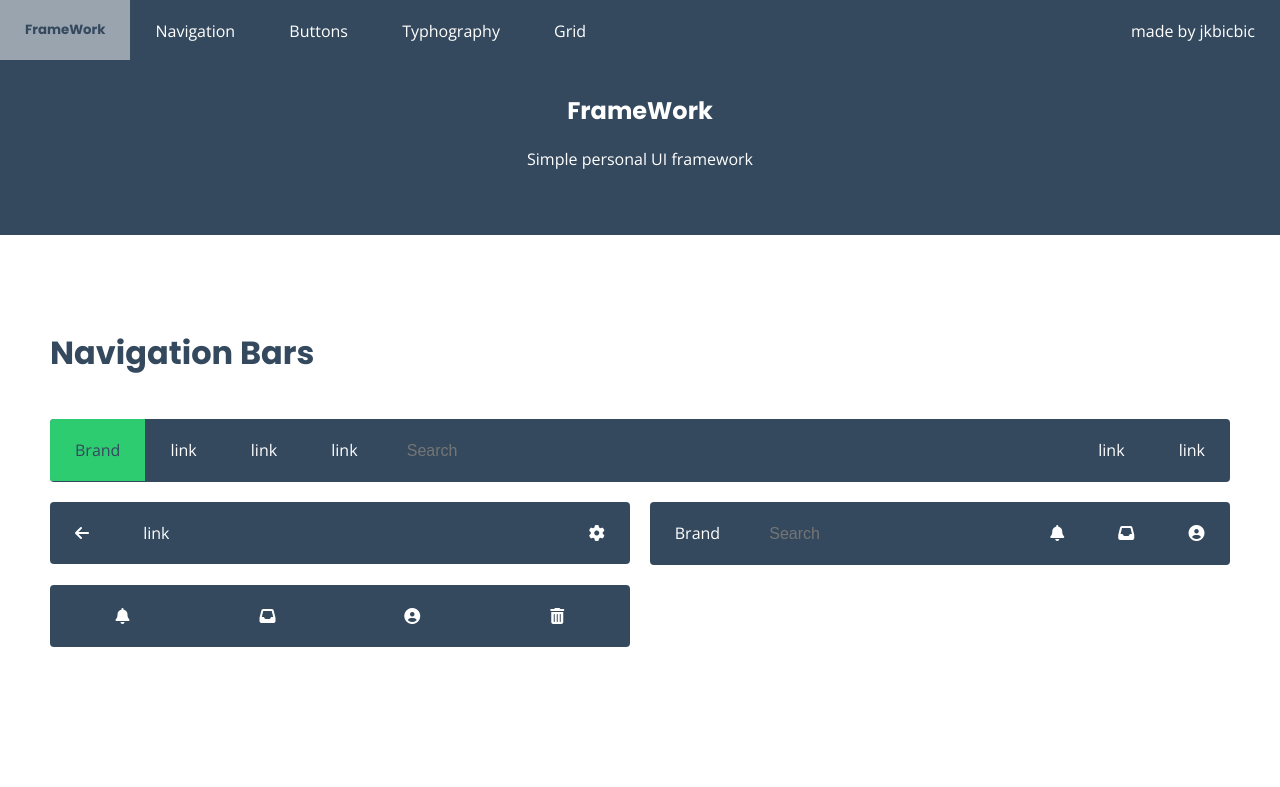
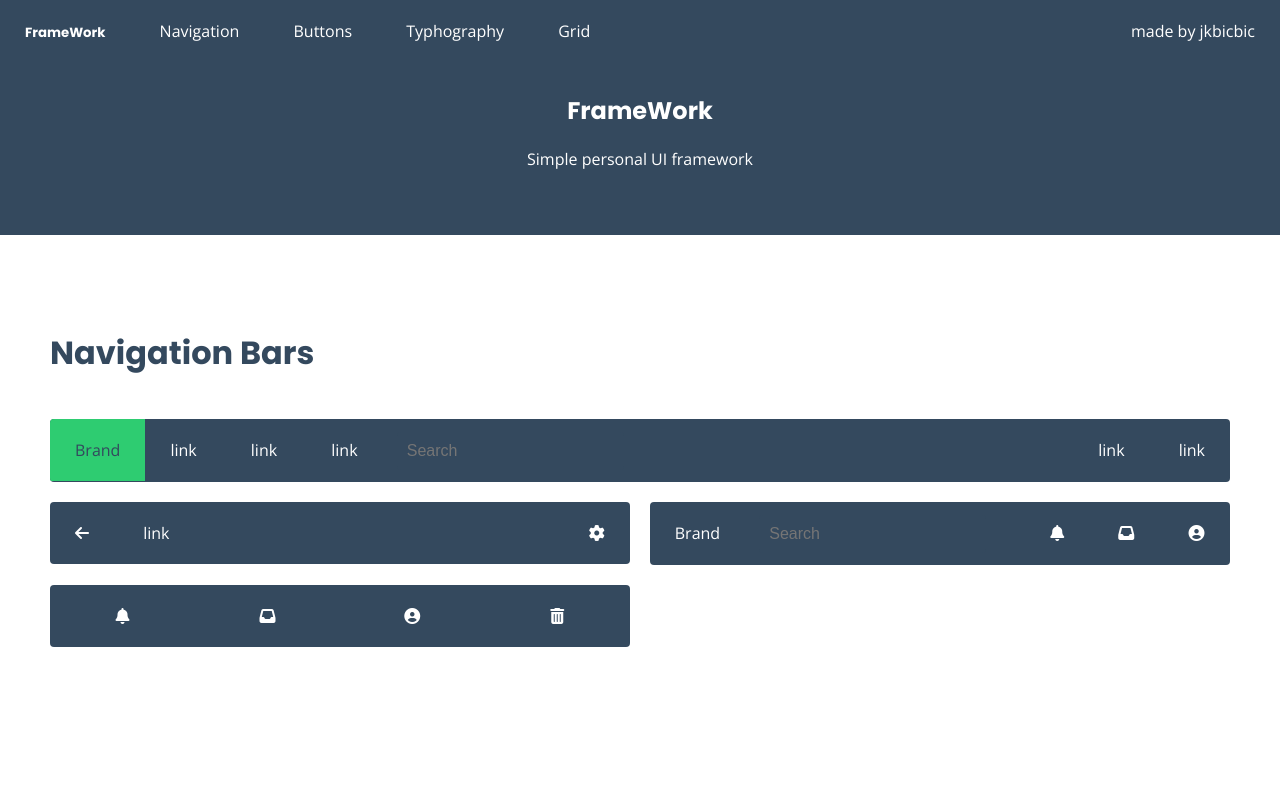
Before and after one commit to auxylator/FrameWork, a plain HTML site: page index.html in a window 1280 px wide. Shown: the top 787 px of the page. Drawn offline with nearby package versions, Linux system fonts and the light colour scheme.

Commit message:
reworked the navbar

```diff
--- a/index.html
+++ b/index.html
@@ -11,8 +11,9 @@
   <body>
 
     <nav class="navigation fixed top fit no-border wetasphalt">
-      <a class="brand" href=""><h5>FrameWork</h5></a>
+      <!-- <a class="brand" href=""><h5>FrameWork</h5></a> -->
       <ul class="nav">
+        <li><a href="/" class="xlink"><h5 class="text no-margin">FrameWork</h5></a></li>
         <li class="link"><a href="#nav">Navigation</a></li>
         <li class="link"><a href="#button">Buttons</a></li>
         <li class="link"><a href="#typhography">Typhography</a></li>
--- a/sass/nav.scss
+++ b/sass/nav.scss
@@ -1,6 +1,3 @@
-
-
-
 .navigation{
   border-radius: 4px;
   background: $wet-asphalt;
```
Also changed, not shown: 1 other file.
